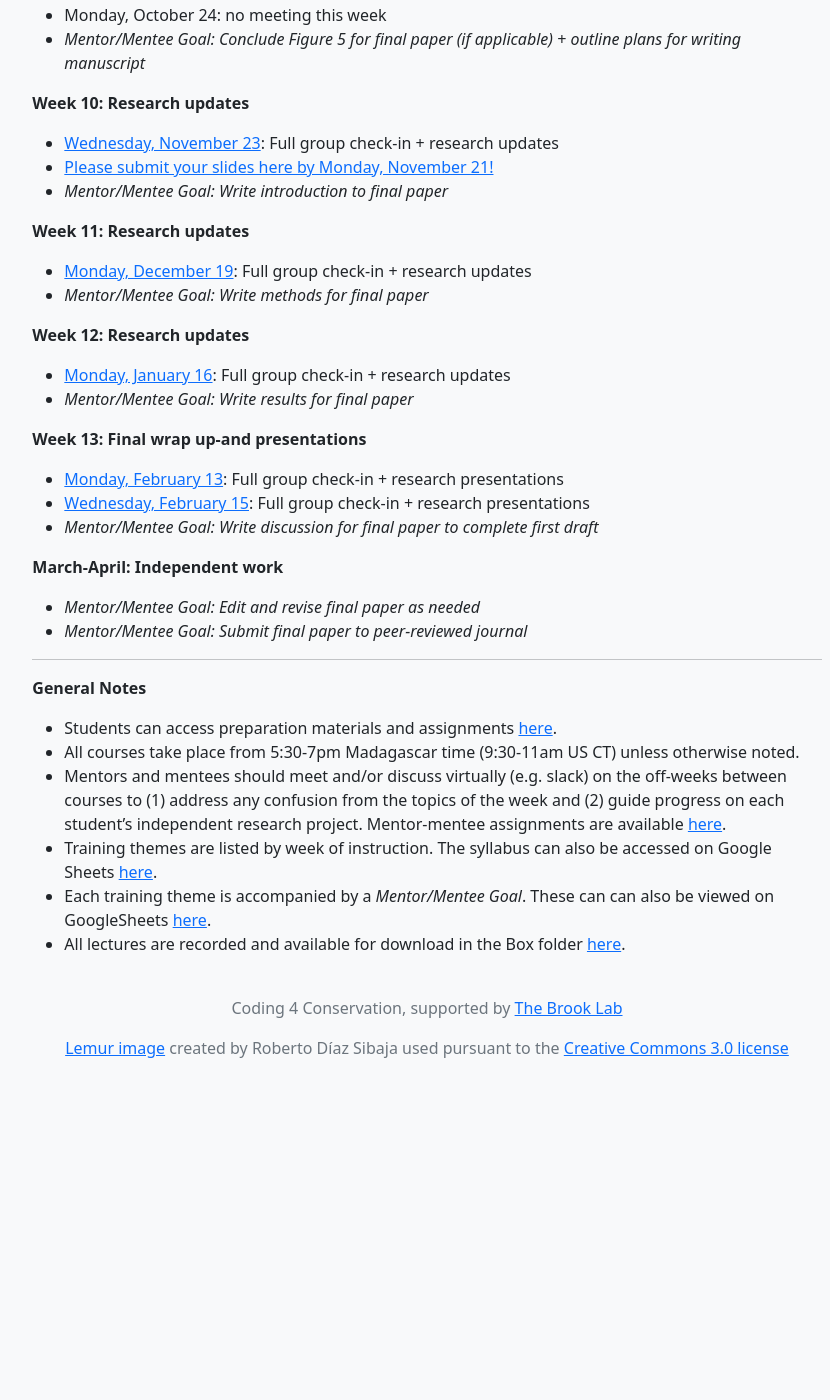
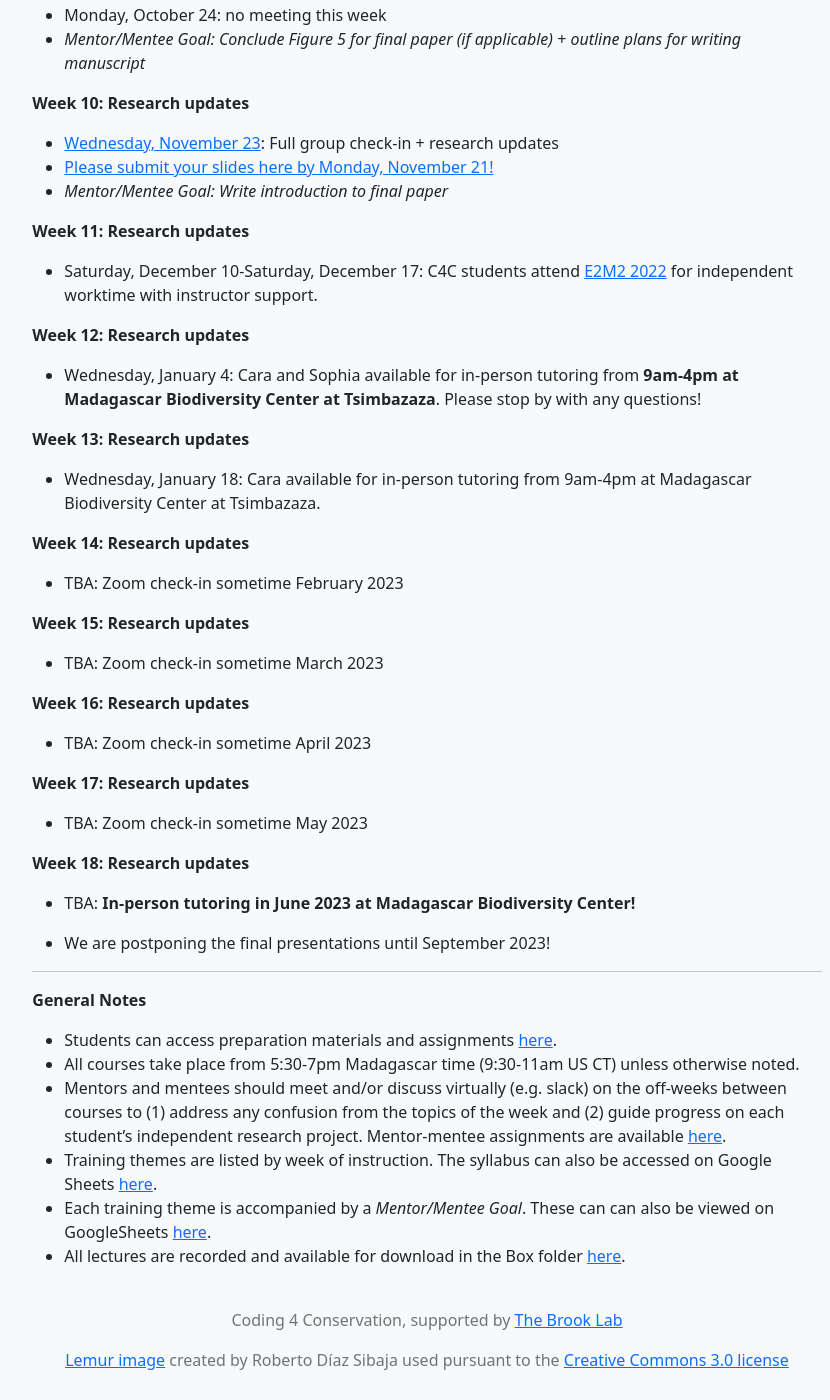
Before and after one commit to brooklabteam/coding4conservation, a Jekyll site: the page built from syllabus.md, in a window 1280 px wide and 1400 px high, scrolled down 2069 px. Shown: the whole window, without its empty margins (213-1043 px from the left). Built offline with Jekyll 4.4.1, drawn with Linux system fonts in a browser that asks for light colours; before the commit the page ends 3233 px from its top, so only the background shows below that.

Commit message:
edited syllabus

```diff
--- a/syllabus.md
+++ b/syllabus.md
@@ -89,21 +89,31 @@ permalink: /syllabus
 * *Mentor/Mentee Goal: Write introduction to final paper*
 
 **Week 11: Research updates**
-* [Monday, December 19](https://uchicago.zoom.us/j/94061518080?pwd=Zno2cHBOajhrSDVTWEhlSC9hcWVmdz09): Full group check-in + research updates
-* *Mentor/Mentee Goal: Write methods for final paper*
+* Saturday, December 10-Saturday, December 17: C4C students attend [E2M2 2022](e2m2.org) for independent worktime with instructor support.
 
 **Week 12: Research updates**
-* [Monday, January 16](https://uchicago.zoom.us/j/94061518080?pwd=Zno2cHBOajhrSDVTWEhlSC9hcWVmdz09): Full group check-in + research updates
-* *Mentor/Mentee Goal: Write results for final paper*
+* Wednesday, January 4: Cara and Sophia available for in-person tutoring from **9am-4pm at Madagascar Biodiversity Center at Tsimbazaza**. Please stop by with any questions!
 
-**Week 13: Final wrap up-and presentations**
-* [Monday, February 13](https://uchicago.zoom.us/j/96497489693?pwd=Wm80K2VzRk4rNjlSOXlUMlFSMW50dz09): Full group check-in + research presentations
-* [Wednesday, February 15](https://uchicago.zoom.us/j/96497489693?pwd=Wm80K2VzRk4rNjlSOXlUMlFSMW50dz09): Full group check-in + research presentations
-* *Mentor/Mentee Goal: Write discussion for final paper to complete first draft*
+**Week 13: Research updates**
+* Wednesday, January 18: Cara available for in-person tutoring from 9am-4pm at Madagascar Biodiversity Center at Tsimbazaza.
 
-**March-April: Independent work**
-* *Mentor/Mentee Goal: Edit and revise final paper as needed*
-* *Mentor/Mentee Goal: Submit final paper to peer-reviewed journal*
+**Week 14: Research updates**
+* TBA: Zoom check-in sometime February 2023
+
+**Week 15: Research updates**
+* TBA: Zoom check-in sometime March 2023
+
+**Week 16: Research updates**
+* TBA: Zoom check-in sometime April 2023
+
+**Week 17: Research updates**
+* TBA: Zoom check-in sometime May 2023
+
+**Week 18: Research updates**
+* TBA: **In-person tutoring in June 2023 at Madagascar Biodiversity Center!**
+
+* We are postponing the final presentations until September 2023!
+
 
 ---
 
```
Also changed, not shown: 1 other file.
